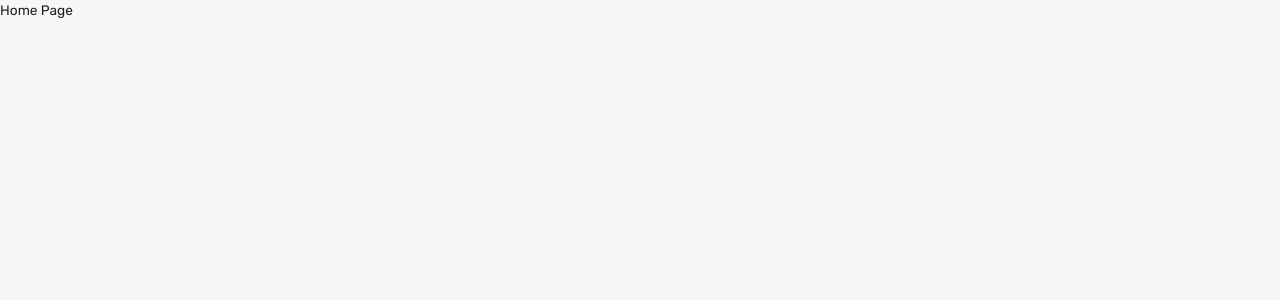
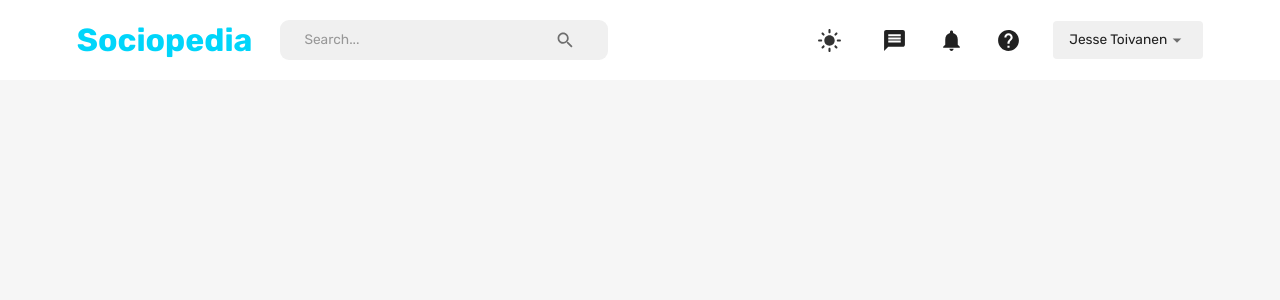
Before and after one commit to arman-mondal/mern-social, a React (Create React App) app in the folder client/: page /home in a window 1280 px wide. Shown: the top 300 px of the page. Built offline with nearby package versions, Linux system fonts and the light colour scheme.

Commit message:
Add Navbar

```diff
--- /dev/null
+++ b/client/src/components/FlexBetween.jsx
@@ -0,0 +1,10 @@
+import { Box } from '@mui/material';
+import { styled } from '@mui/system';
+
+const FlexBetween = styled(Box)({
+  display: 'flex',
+  justifyContent: 'space-between',
+  alignItems: 'center',
+});
+
+export default FlexBetween;
--- a/client/src/scenes/homePage/index.jsx
+++ b/client/src/scenes/homePage/index.jsx
@@ -1,5 +1,13 @@
+import { Box } from '@mui/material';
+
+import Navbar from 'scenes/navbar';
+
 const HomePage = () => {
-  return <div>Home Page</div>;
+  return (
+    <Box>
+      <Navbar />
+    </Box>
+  );
 };
 
 export default HomePage;
--- a/client/src/scenes/navbar/index.jsx
+++ b/client/src/scenes/navbar/index.jsx
@@ -1,5 +1,200 @@
+import { useState } from 'react';
+
+import {
+  Box,
+  IconButton,
+  InputBase,
+  Typography,
+  Select,
+  MenuItem,
+  FormControl,
+  useTheme,
+  useMediaQuery,
+} from '@mui/material';
+import {
+  Search,
+  Message,
+  DarkMode,
+  LightMode,
+  Notifications,
+  Help,
+  Menu,
+  Close,
+} from '@mui/icons-material';
+import { useDispatch } from 'react-redux';
+import { useNavigate } from 'react-router-dom';
+
+import { setMode, setLogout } from 'state';
+import FlexBetween from 'components/FlexBetween';
+
 const Navbar = () => {
-  return <div>Navbar</div>;
+  const [isMobileMenuToggled, setIsMobileMenuToggled] = useState(false);
+  const dispatch = useDispatch();
+  const navigate = useNavigate();
+  // const user = useSelector((state) => state.user);
+  const isNonMobileScreens = useMediaQuery('(min-width: 1000px)');
+
+  const theme = useTheme();
+  const neutralLight = theme.palette.neutral.light;
+  const dark = theme.palette.neutral.dark;
+  const background = theme.palette.background.default;
+  const primaryLight = theme.palette.primary.light;
+  const alt = theme.palette.background.alt;
+
+  // const fullName = `${user.firstName} ${user.lastName}`;
+  const fullName = 'Jesse Toivanen';
+
+  return (
+    <FlexBetween padding='1rem 6%' backgroundColor={alt}>
+      <FlexBetween gap='1.75rem'>
+        <Typography
+          fontWeight='bold'
+          fontSize='clamp(1rem, 2rem, 2.25rem)'
+          color='primary'
+          onClick={() => navigate('/home')}
+          sx={{
+            '&:hover': {
+              color: primaryLight,
+              cursor: 'pointer',
+            },
+          }}
+        >
+          Sociopedia
+        </Typography>
+        {isNonMobileScreens && (
+          <FlexBetween
+            backgroundColor={neutralLight}
+            borderRadius='9px'
+            gap='3rem'
+            padding='0.1rem 1.5rem'
+          >
+            <InputBase placeholder='Search...' />
+            <IconButton>
+              <Search />
+            </IconButton>
+          </FlexBetween>
+        )}
+      </FlexBetween>
+
+      {/* DESKTOP NAV */}
+      {isNonMobileScreens ? (
+        <FlexBetween gap='2rem'>
+          <IconButton onClick={() => dispatch(setMode())}>
+            {theme.palette.mode === 'dark' ? (
+              <DarkMode sx={{ fontSize: '25px' }} />
+            ) : (
+              <LightMode sx={{ color: dark, fontSize: '25px' }} />
+            )}
+          </IconButton>
+          <Message sx={{ fontSize: '25px' }} />
+          <Notifications sx={{ fontSize: '25px' }} />
+          <Help sx={{ fontSize: '25px' }} />
+          <FormControl variant='standard' value={fullName}>
+            <Select
+              value={fullName}
+              sx={{
+                backgroundColor: neutralLight,
+                width: '150px',
+                borderRadius: '0.25rem',
+                p: '0.25rem 1rem',
+                '& .MuiSvgIcon-root': {
+                  pr: '0.25rem',
+                  width: '3rem',
+                },
+                '& .MuiSelect-select:focus': {
+                  backgroundColor: neutralLight,
+                },
+              }}
+              input={<InputBase />}
+            >
+              <MenuItem value={fullName}>
+                <Typography>{fullName}</Typography>
+              </MenuItem>
+              <MenuItem onClick={() => dispatch(setLogout())}>Log Out</MenuItem>
+            </Select>
+          </FormControl>
+        </FlexBetween>
+      ) : (
+        <IconButton
+          onClick={() => setIsMobileMenuToggled(!isMobileMenuToggled)}
+        >
+          <Menu />
+        </IconButton>
+      )}
+
+      {/* MOBILE NAV */}
+      {!isNonMobileScreens && isMobileMenuToggled && (
+        <Box
+          position='fixed'
+          right='0'
+          bottom='0'
+          height='100%'
+          zIndex='10'
+          maxWidth='500px'
+          minWidth='300px'
+          backgroundColor={background}
+        >
+          {/* CLOSE ICON */}
+          <Box display='flex' justifyContent='flex-end' p='1rem'>
+            <IconButton
+              onClick={() => setIsMobileMenuToggled(!isMobileMenuToggled)}
+            >
+              <Close />
+            </IconButton>
+          </Box>
+
+          {/* MENU ITEMS */}
+          <FlexBetween
+            display='flex'
+            flexDirection='column'
+            justifyContent='center'
+            alignItems='center'
+            gap='3rem'
+          >
+            <IconButton
+              onClick={() => dispatch(setMode())}
+              sx={{ fontSize: '25px' }}
+            >
+              {theme.palette.mode === 'dark' ? (
+                <DarkMode sx={{ fontSize: '25px' }} />
+              ) : (
+                <LightMode sx={{ color: dark, fontSize: '25px' }} />
+              )}
+            </IconButton>
+            <Message sx={{ fontSize: '25px' }} />
+            <Notifications sx={{ fontSize: '25px' }} />
+            <Help sx={{ fontSize: '25px' }} />
+            <FormControl variant='standard' value={fullName}>
+              <Select
+                value={fullName}
+                sx={{
+                  backgroundColor: neutralLight,
+                  width: '150px',
+                  borderRadius: '0.25rem',
+                  p: '0.25rem 1rem',
+                  '& .MuiSvgIcon-root': {
+                    pr: '0.25rem',
+                    width: '3rem',
+                  },
+                  '& .MuiSelect-select:focus': {
+                    backgroundColor: neutralLight,
+                  },
+                }}
+                input={<InputBase />}
+              >
+                <MenuItem value={fullName}>
+                  <Typography>{fullName}</Typography>
+                </MenuItem>
+                <MenuItem onClick={() => dispatch(setLogout())}>
+                  Log Out
+                </MenuItem>
+              </Select>
+            </FormControl>
+          </FlexBetween>
+        </Box>
+      )}
+    </FlexBetween>
+  );
 };
 
 export default Navbar;
```
